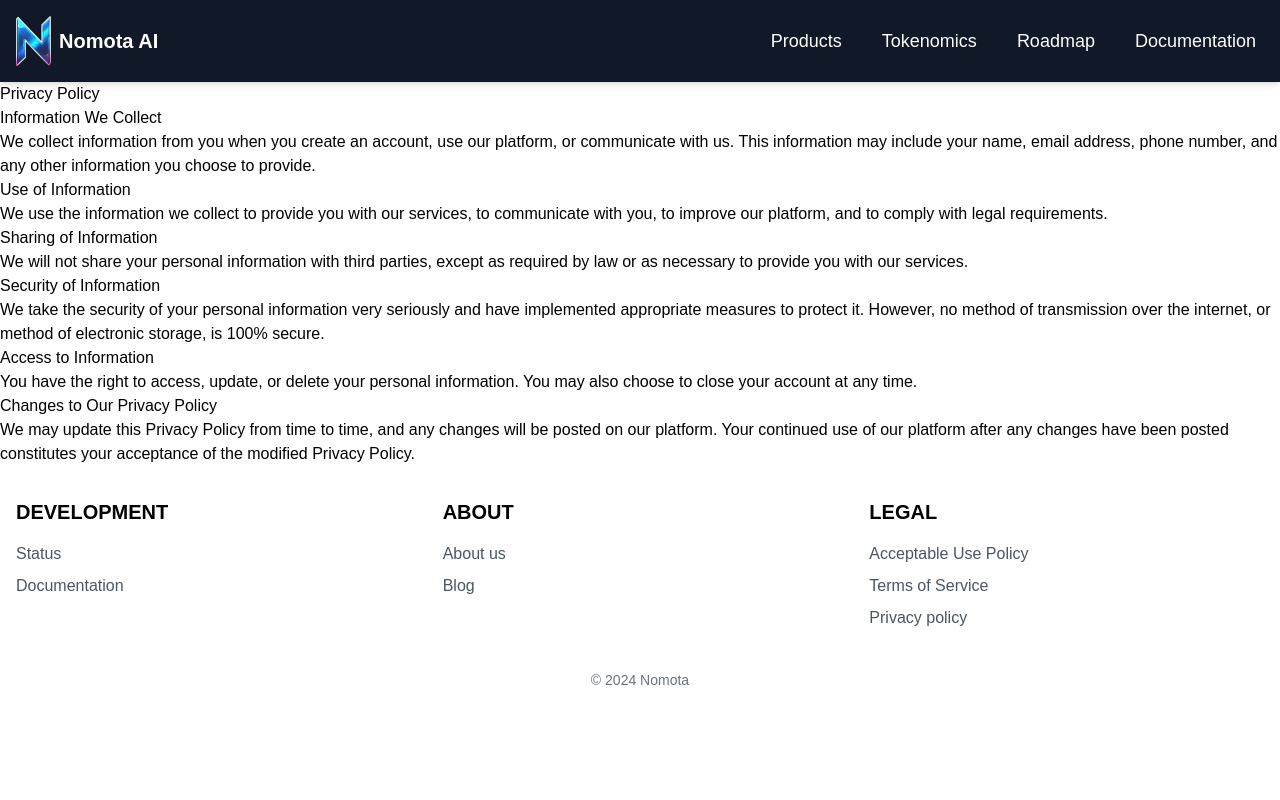
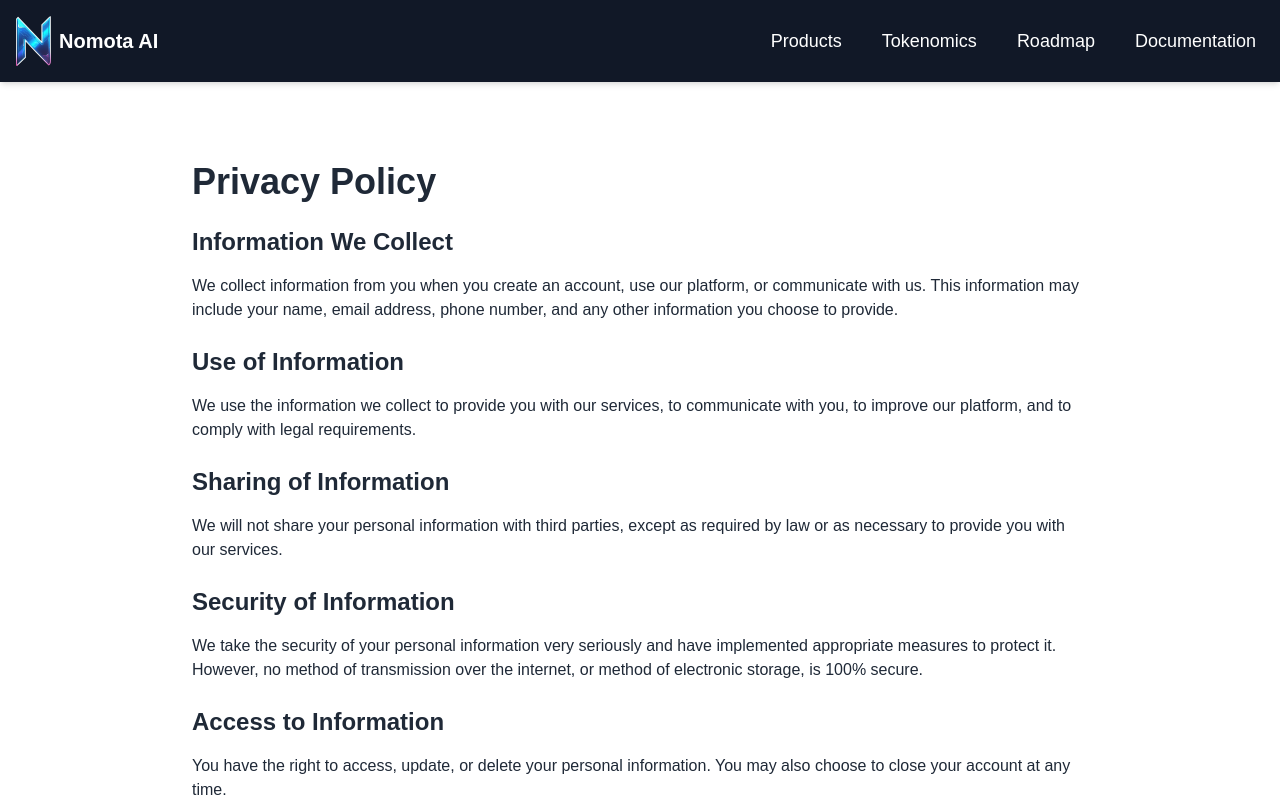
Before and after one commit to MohanVarma1965/NomotaAI, a React (Create React App) app: page /privacy-policy in a window 1280 px wide. Shown: the top 800 px of the page. Built offline with nearby package versions, Linux system fonts and the light colour scheme.

Commit message:
styled privacy page

```diff
--- a/src/components/Pages/PrivacyPolicy.tsx
+++ b/src/components/Pages/PrivacyPolicy.tsx
@@ -3,46 +3,62 @@ import { useTitle } from '../Effects';
 
 const PrivacyPolicy: React.FC = () => {
   useTitle('Nomota AI - Privacy Policy');
+
   return (
-    <div>
-      <h1>Privacy Policy</h1>
-      <h2>Information We Collect</h2>
-      <p>
+    <div className="p-8 mt-8 text-gray-800 bg-white md:p-12">
+      <div className="max-w-4xl mx-auto">
+        <h1 className="mb-6 text-3xl font-bold md:text-4xl">Privacy Policy</h1>
+
+        <section className="mb-6">
+          <h2 className="mb-4 text-2xl font-semibold">Information We Collect</h2>
+          <p className="mb-4">
             We collect information from you when you create an account, use our platform, or communicate with us. This
             information may include your name, email address, phone number, and any other information you choose to provide.
           </p>
+        </section>
 
-      <h2>Use of Information</h2>
-      <p>
+        <section className="mb-6">
+          <h2 className="mb-4 text-2xl font-semibold">Use of Information</h2>
+          <p className="mb-4">
             We use the information we collect to provide you with our services, to communicate with you, to improve our
             platform, and to comply with legal requirements.
           </p>
+        </section>
 
-      <h2>Sharing of Information</h2>
-      <p>
+        <section className="mb-6">
+          <h2 className="mb-4 text-2xl font-semibold">Sharing of Information</h2>
+          <p className="mb-4">
             We will not share your personal information with third parties, except as required by law or as necessary to
             provide you with our services.
           </p>
+        </section>
 
-      <h2>Security of Information</h2>
-      <p>
+        <section className="mb-6">
+          <h2 className="mb-4 text-2xl font-semibold">Security of Information</h2>
+          <p className="mb-4">
             We take the security of your personal information very seriously and have implemented appropriate measures to
             protect it. However, no method of transmission over the internet, or method of electronic storage, is 100%
             secure.
           </p>
+        </section>
 
-      <h2>Access to Information</h2>
-      <p>
+        <section className="mb-6">
+          <h2 className="mb-4 text-2xl font-semibold">Access to Information</h2>
+          <p className="mb-4">
             You have the right to access, update, or delete your personal information. You may also choose to close your
             account at any time.
           </p>
+        </section>
 
-      <h2>Changes to Our Privacy Policy</h2>
+        <section className="mb-6">
+          <h2 className="mb-4 text-2xl font-semibold">Changes to Our Privacy Policy</h2>
           <p>
             We may update this Privacy Policy from time to time, and any changes will be posted on our platform. Your
             continued use of our platform after any changes have been posted constitutes your acceptance of the modified
             Privacy Policy.
           </p>
+        </section>
+      </div>
     </div>
   );
 };
```
Lines whose indentation alone changed are shown as unchanged.
